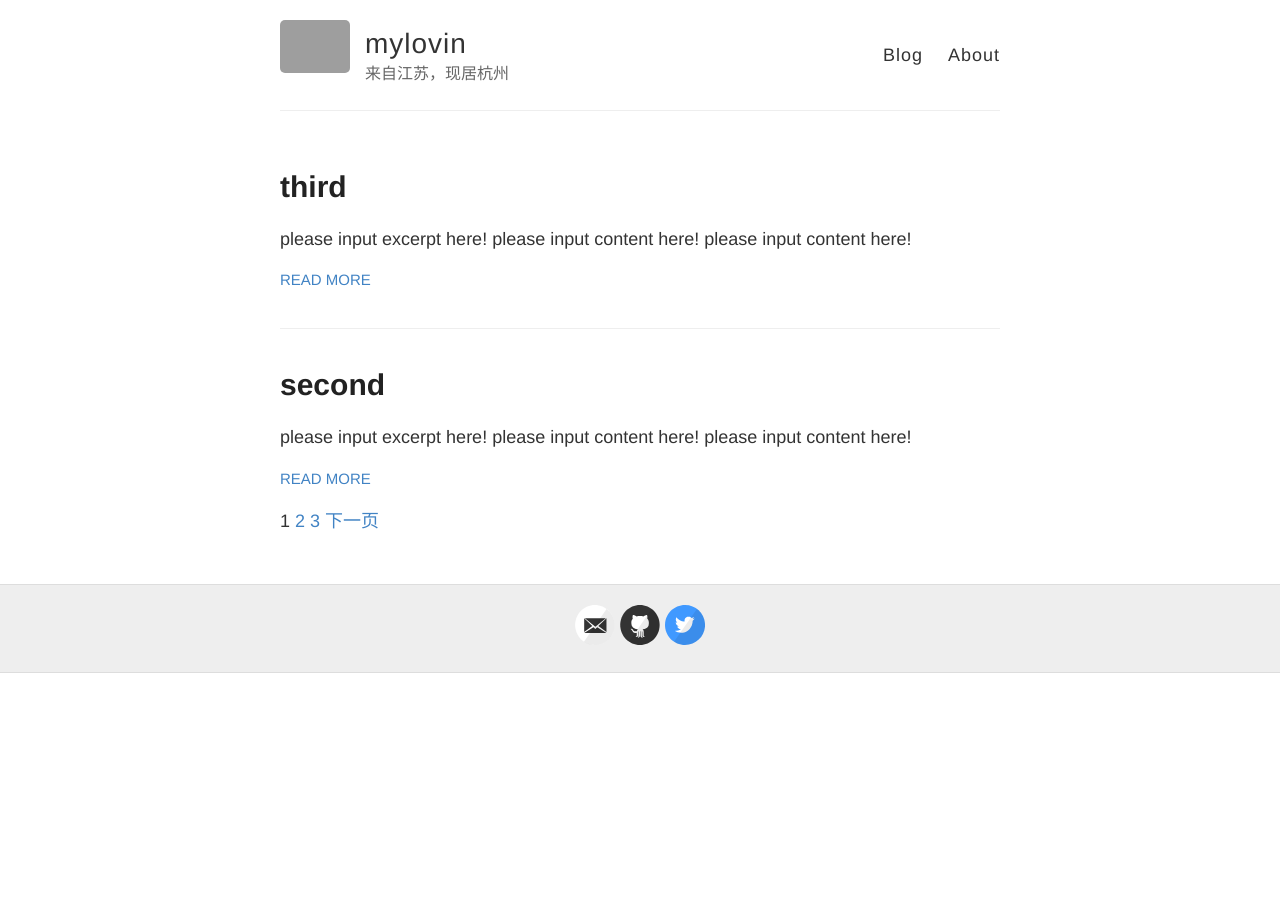
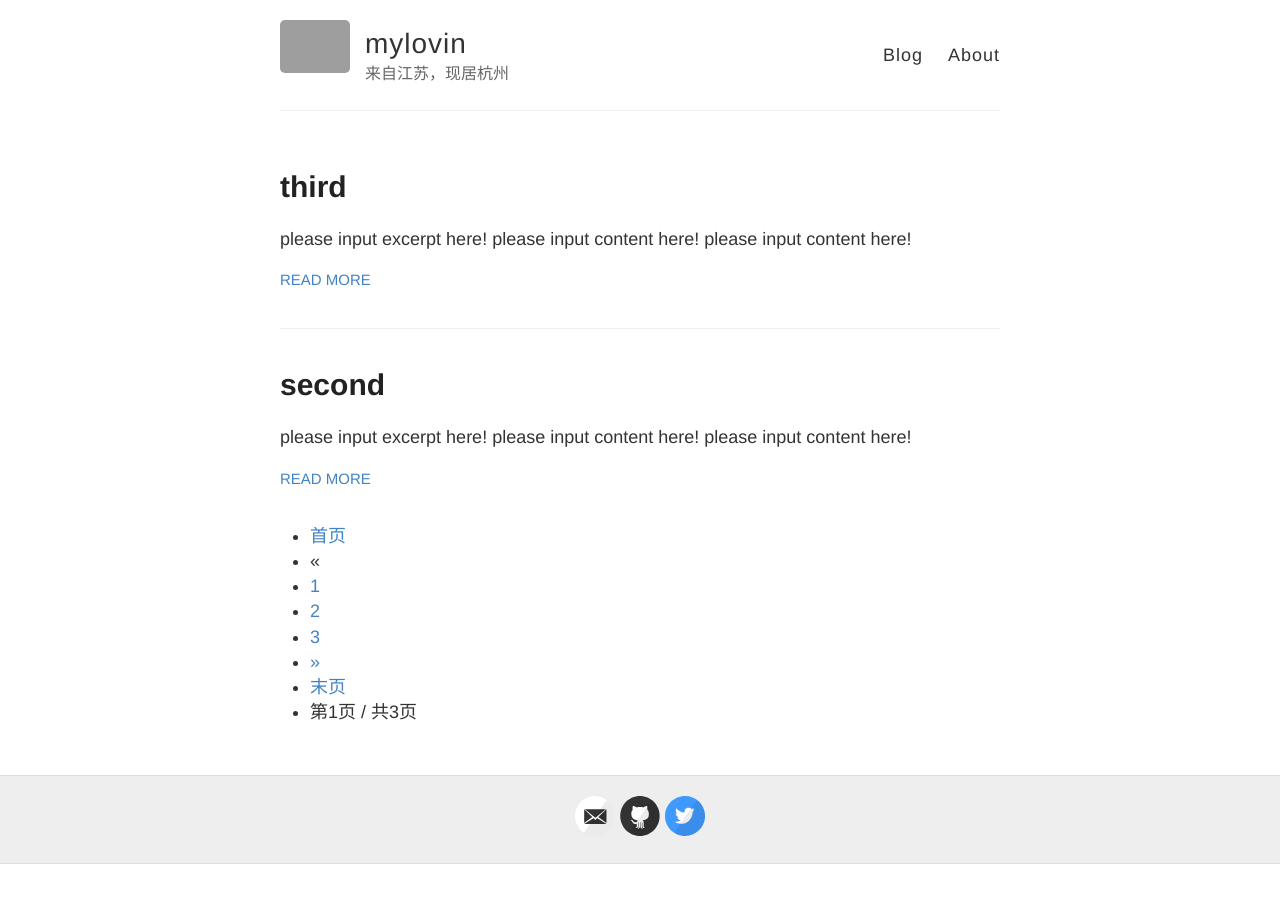
Before and after one commit to 861008761/861008761.github.io, a Jekyll site: the page built from index.html, in a window 1280 px wide. Built offline with Jekyll 4.4.1, drawn with Linux system fonts in a browser that asks for light colours; the list of posts is cut into pages by our own code; grey boxes are pictures that could not be loaded.

Commit message:
add new files

```diff
--- a/index.html
+++ b/index.html
@@ -18,26 +18,53 @@ layout: default
 </div>
 
 <!-- 分页链接 -->
-<div class="pagination">
-  {% if paginator.total_pages > 1 %}
-
-  {% if paginator.previous_page %}
-  <a href="{{ paginator.previous_page_path | prepend: site.baseurl | replace: '//', '/' }}"上一页</a>
-{% endif %}
-
-{% for page in (1..paginator.total_pages) %}
-{% if page == paginator.page %}
-  <span class="active">{{ page }}</span>
-{% elsif page == 1 %}
-  <a href="{{ '/index.html' | prepend: site.baseurl | replace: '//', '/' }}">{{ page }}</a>
-{% else %}
-  <a href="{{ site.paginate_path | prepend: site.baseurl | replace: 'page', '' | replace: '//', '/' | replace: ':num', page }}">{{ page }}</a>
-{% endif %}
-{% endfor %}
-
-{% if paginator.next_page %}
-<a href="{{ paginator.next_page_path | prepend: site.baseurl | replace: '//', '/' }}">下一页</a>
-{% endif %}
-
-  {% endif %}
-</div>
+<ul class="pagination">
+    <li>
+        <a href="{{ site.baseurl}}/article/">
+            <span>首页</span>
+        </a>
+    </li>
+    <li>
+    {% if paginator.page == 1 %}
+        <span>&laquo;</span>
+    {% else %}
+        {% if paginator.previous_page == 1 %}
+        <a href="{{ site.baseurl}}/article/">
+        {% else %}
+        <a href="{{ site.baseurl}}/article/{{ paginator.previous_page }}">
+        {% endif %}
+            <span>&laquo;</span>
+        </a>
+    {% endif %}
+    </li>
+    {% for i in (1..paginator.total_pages) limit:9 offset:{{paginator.page-1}} %}
+        {% if paginator.page == i %}
+    <li class="active">
+        {% else %}
+    <li>
+        {% endif %}
+        {% if i == 1 %}
+        <a href="{{site.baseurl}}/article">{{i}}</a>
+        {% else %}
+        <a href="{{site.baseurl}}/article/{{i}}">{{i}}</a>
+        {% endif %}
+    </li>
+    {% endfor %}
+    <li>
+        {% if paginator.page == paginator.total_pages %}
+        <span>&raquo;</span>
+        {% else %}
+        <a href="{{ site.baseurl}}/article/{{ paginator.next_page }}">
+            <span>&raquo;</span>
+        </a>
+        {% endif %}
+    </li>
+    <li>
+        <a href="{{ site.baseurl}}/article/{{paginator.total_pages}}">
+            <span>末页</span>
+        </a>
+    </li>
+    <li class="disabled">
+        <span>第{{paginator.page}}页 / 共{{paginator.total_pages}}页</span>
+    </li>
+</ul>
```
